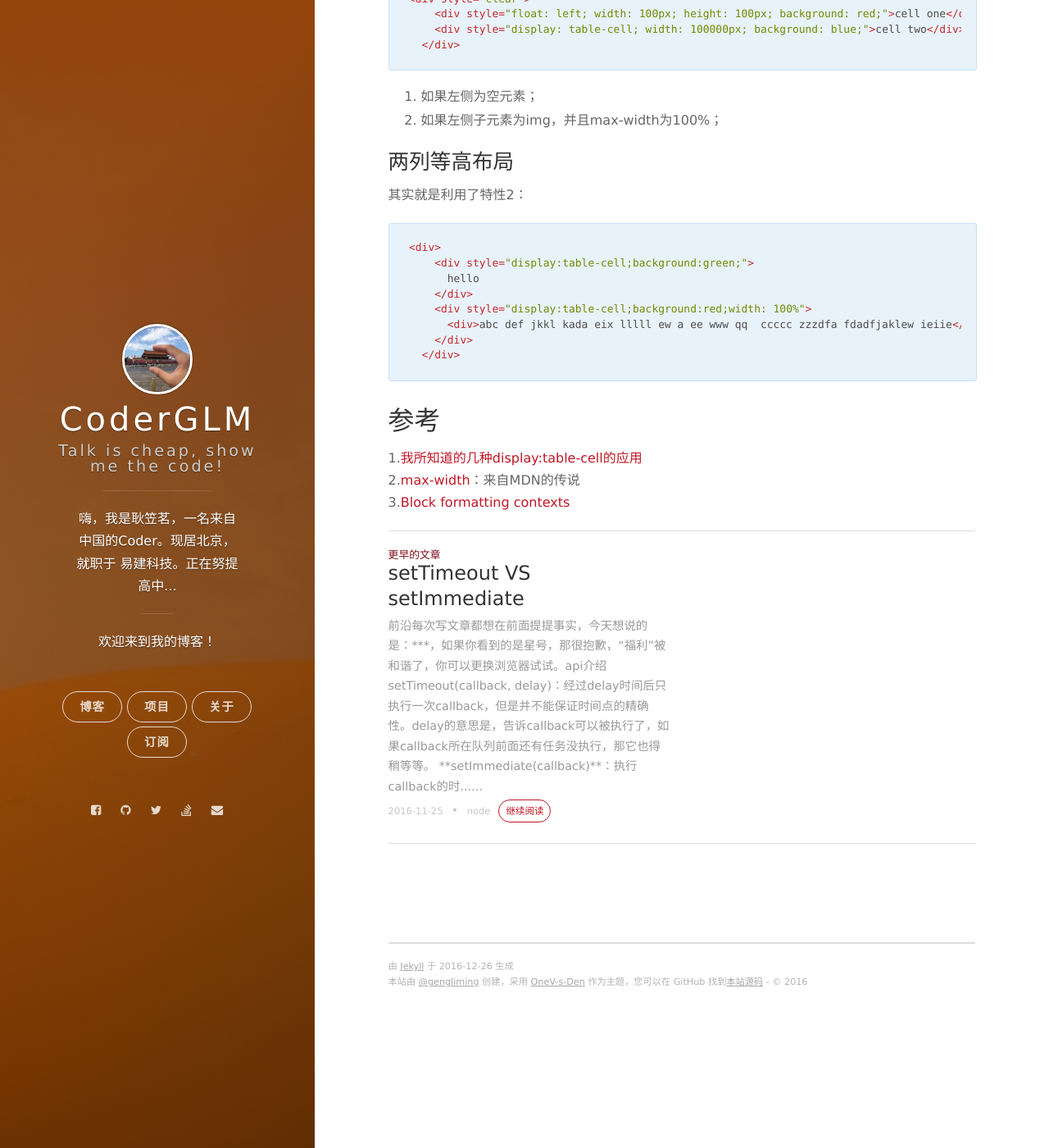
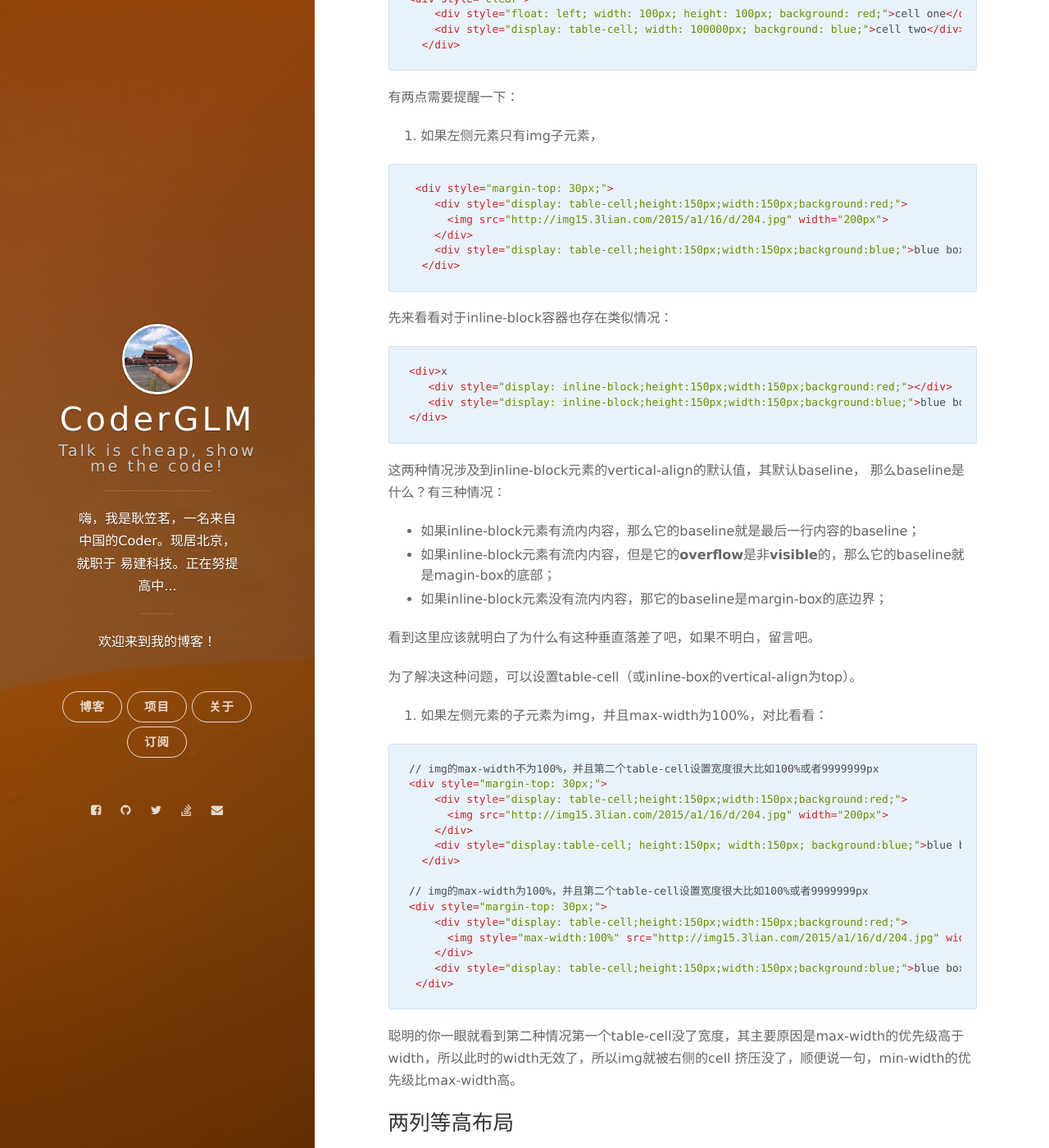
Before and after one commit to CoderLim/jekyll-based-blog, a Jekyll site: the page built from _posts/2016-12-23-an-insight-into-table-cell-of-display.markdown, in a window 1280 px wide and 1400 px high, scrolled down 1430 px. Shown: the whole window at 82% size. Built offline with Jekyll 4.4.1, drawn with Linux system fonts in a browser that asks for light colours; nearby versions of some CDN libraries; comment, search, counter and statistics services are not loaded; some of the changed text lies outside the part shown.

Commit message:
继续写博客

````diff
--- a/_posts/2016-12-23-an-insight-into-table-cell-of-display.markdown
+++ b/_posts/2016-12-23-an-insight-into-table-cell-of-display.markdown
@@ -65,8 +65,61 @@ table-cell的特征就是跟table的td表现是一毛一样的；
   </div>
 ```
 
-1. 如果左侧为空元素；
-2. 如果左侧子元素为img，并且max-width为100%；
+有两点需要提醒一下：
+
+1. 如果左侧元素只有img子元素，
+
+```
+ <div style="margin-top: 30px;">
+    <div style="display: table-cell;height:150px;width:150px;background:red;">
+      <img src="http://img15.3lian.com/2015/a1/16/d/204.jpg" width="200px">
+    </div>
+    <div style="display: table-cell;height:150px;width:150px;background:blue;">blue box</div>
+  </div>
+```
+
+先来看看对于inline-block容器也存在类似情况：
+
+```
+<div>x
+   <div style="display: inline-block;height:150px;width:150px;background:red;"></div>
+   <div style="display: inline-block;height:150px;width:150px;background:blue;">blue box</div>
+</div>
+```
+
+这两种情况涉及到inline-block元素的vertical-align的默认值，其默认baseline，
+那么baseline是什么？有三种情况：
+
+- 如果inline-block元素有流内内容，那么它的baseline就是最后一行内容的baseline；
+- 如果inline-block元素有流内内容，但是它的**overflow**是非**visible**的，那么它的baseline就是magin-box的底部；
+- 如果inline-block元素没有流内内容，那它的baseline是margin-box的底边界；
+
+看到这里应该就明白了为什么有这种垂直落差了吧，如果不明白，留言吧。
+
+为了解决这种问题，可以设置table-cell（或inline-box的vertical-align为top）。
+
+2. 如果左侧元素的子元素为img，并且max-width为100%，对比看看：
+
+```
+// img的max-width不为100%，并且第二个table-cell设置宽度很大比如100%或者9999999px
+<div style="margin-top: 30px;">
+    <div style="display: table-cell;height:150px;width:150px;background:red;">
+      <img src="http://img15.3lian.com/2015/a1/16/d/204.jpg" width="200px">
+    </div>
+    <div style="display:table-cell; height:150px; width:150px; background:blue;">blue box</div>
+  </div>
+
+// img的max-width为100%，并且第二个table-cell设置宽度很大比如100%或者9999999px
+<div style="margin-top: 30px;">
+    <div style="display: table-cell;height:150px;width:150px;background:red;">
+      <img style="max-width:100%" src="http://img15.3lian.com/2015/a1/16/d/204.jpg" width="200px">
+    </div>
+    <div style="display: table-cell;height:150px;width:150px;background:blue;">blue box</div>
+ </div>
+```
+
+聪明的你一眼就看到第二种情况第一个table-cell没了宽度，其主要原因是max-width的优先级高于width，所以此时的width无效了，所以img就被右侧的cell
+挤压没了，顺便说一句，min-width的优先级比max-width高。
 
 
 ### 两列等高布局
@@ -89,3 +142,6 @@ table-cell的特征就是跟table的td表现是一毛一样的；
 1.[我所知道的几种display:table-cell的应用](http://www.zhangxinxu.com/wordpress/2010/10/%E6%88%91%E6%89%80%E7%9F%A5%E9%81%93%E7%9A%84%E5%87%A0%E7%A7%8Ddisplaytable-cell%E7%9A%84%E5%BA%94%E7%94%A8/)<br/>
 2.[max-width](https://developer.mozilla.org/en-US/docs/Web/CSS/max-width)：来自MDN的传说<br/>
 3.[Block formatting contexts](https://www.w3.org/TR/CSS21/visuren.html#block-formatting)<br/>
+4.[the 'line-height' and 'vertical-align' properties](https://www.w3.org/TR/2011/REC-CSS2-20110607/visudet.html#line-height)
+5.[CSS深入理解vertical-align和line-height的基友关系](http://www.zhangxinxu.com/wordpress/2015/08/css-deep-understand-vertical-align-and-line-height/)
+6.[Vertical-Align: All You Need To Know](http://christopheraue.net/2014/03/05/vertical-align/)
````
Also changed, not shown: other parts of _posts/2016-12-23-an-insight-into-table-cell-of-display.markdown (+1 -1 lines).
